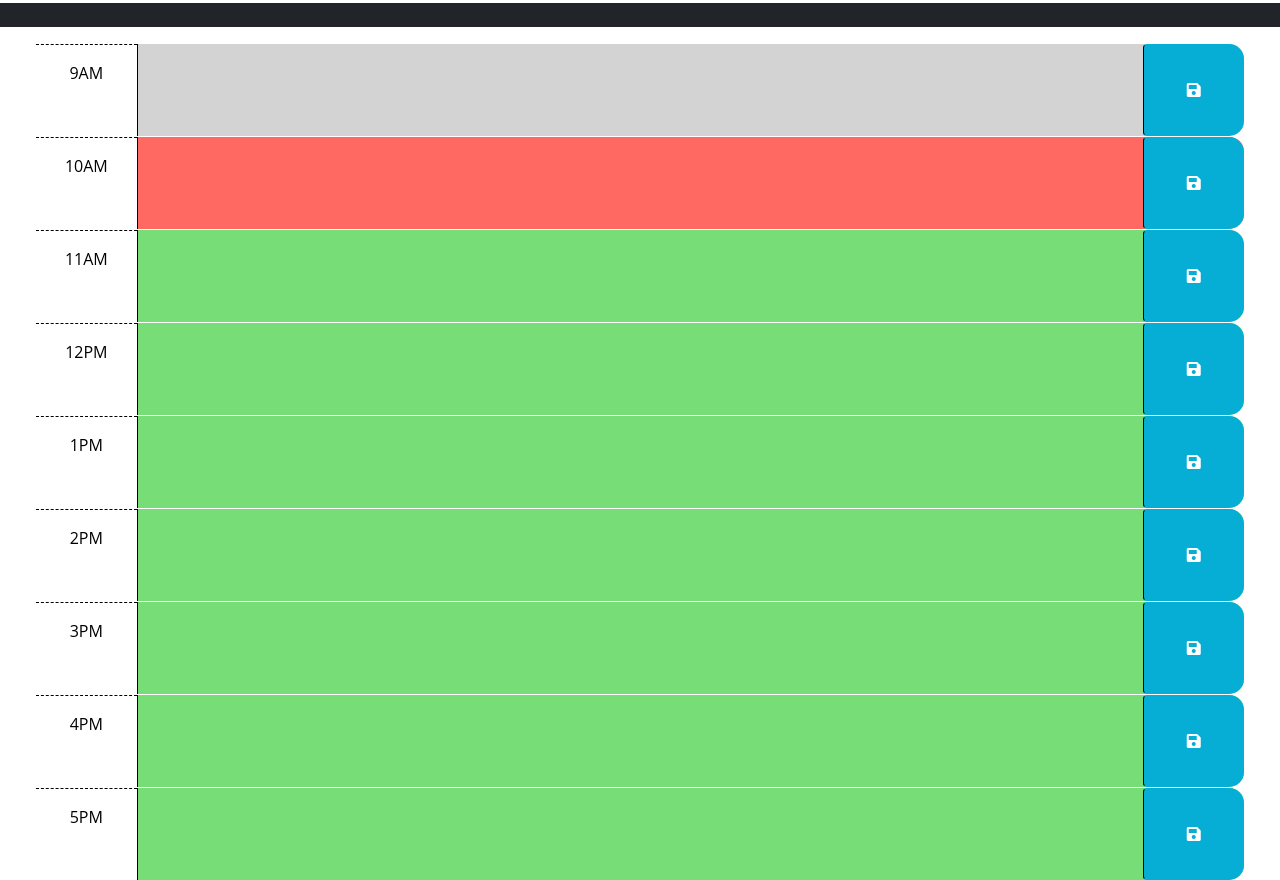
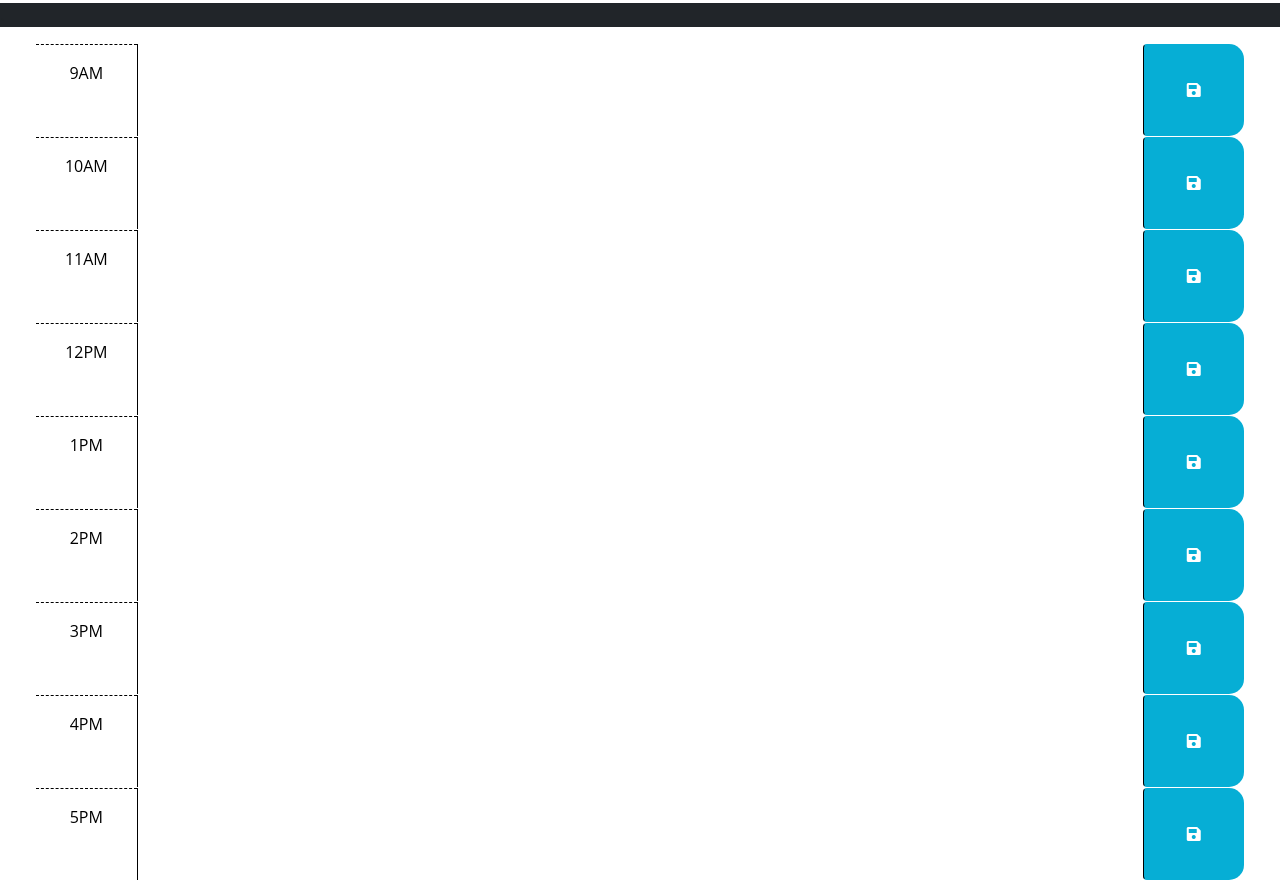
Before and after one commit to justin-schultz37/work-day-scheduler, a plain HTML site: page index.html in a window 1280 px wide. Shown: the part 294-1174 px from the top of the page. Drawn offline with nearby package versions, Linux system fonts and the light colour scheme.

Commit message:
consolidated the time-block class so past, present, and future can be added after localTime is checked

```diff
--- a/index.html
+++ b/index.html
@@ -36,7 +36,7 @@
         -->
 
         <!-- Example of a past time block. The "past" class adds a gray background color. -->
-        <div id="hr9" class="row time-block past">
+        <div id="hr9" class="row time-block">
             <div class="col-2 col-md-1 hour text-center py-3">9AM</div>
             <textarea class="col-8 col-md-10 description" rows="3"> </textarea>
             <button class="btn saveBtn col-2 col-md-1" aria-label="save">
@@ -45,7 +45,7 @@
         </div>
 
         <!-- Example of a present time block. The "present" class adds a red background color. -->
-        <div id="hr10" class="row time-block present">
+        <div id="hr10" class="row time-block">
             <div class="col-2 col-md-1 hour text-center py-3">10AM</div>
             <textarea class="col-8 col-md-10 description" rows="3"> </textarea>
             <button class="btn saveBtn col-2 col-md-1" aria-label="save">
@@ -54,49 +54,49 @@
         </div>
 
         <!-- Example of a future time block. The "future" class adds a green background color. -->
-        <div id="hr11" class="row time-block future">
+        <div id="hr11" class="row time-block">
             <div class="col-2 col-md-1 hour text-center py-3">11AM</div>
             <textarea class="col-8 col-md-10 description" rows="3"> </textarea>
             <button class="btn saveBtn col-2 col-md-1" aria-label="save">
                 <i class="fas fa-save" aria-hidden="true"></i>
             </button>
         </div>
-        <div id="hr12" class="row time-block future">
+        <div id="hr12" class="row time-block">
             <div class="col-2 col-md-1 hour text-center py-3">12PM</div>
             <textarea class="col-8 col-md-10 description" rows="3"> </textarea>
             <button class="btn saveBtn col-2 col-md-1" aria-label="save">
                 <i class="fas fa-save" aria-hidden="true"></i>
             </button>
         </div>
-        <div id="hr13" class="row time-block future">
+        <div id="hr13" class="row time-block">
             <div class="col-2 col-md-1 hour text-center py-3">1PM</div>
             <textarea class="col-8 col-md-10 description" rows="3"> </textarea>
             <button class="btn saveBtn col-2 col-md-1" aria-label="save">
                 <i class="fas fa-save" aria-hidden="true"></i>
             </button>
         </div>
-        <div id="hr14" class="row time-block future">
+        <div id="hr14" class="row time-block">
             <div class="col-2 col-md-1 hour text-center py-3">2PM</div>
             <textarea class="col-8 col-md-10 description" rows="3"> </textarea>
             <button class="btn saveBtn col-2 col-md-1" aria-label="save">
                 <i class="fas fa-save" aria-hidden="true"></i>
             </button>
         </div>
-        <div id="hr15" class="row time-block future">
+        <div id="hr15" class="row time-block">
             <div class="col-2 col-md-1 hour text-center py-3">3PM</div>
             <textarea class="col-8 col-md-10 description" rows="3"> </textarea>
             <button class="btn saveBtn col-2 col-md-1" aria-label="save">
                 <i class="fas fa-save" aria-hidden="true"></i>
             </button>
         </div>
-        <div id="hr16" class="row time-block future">
+        <div id="hr16" class="row time-block">
             <div class="col-2 col-md-1 hour text-center py-3">4PM</div>
             <textarea class="col-8 col-md-10 description" rows="3"> </textarea>
             <button class="btn saveBtn col-2 col-md-1" aria-label="save">
                 <i class="fas fa-save" aria-hidden="true"></i>
             </button>
         </div>
-        <div id="hr17" class="row time-block future">
+        <div id="hr17" class="row time-block">
             <div class="col-2 col-md-1 hour text-center py-3">5PM</div>
             <textarea class="col-8 col-md-10 description" rows="3"> </textarea>
             <button class="btn saveBtn col-2 col-md-1" aria-label="save">
```
Also changed, not shown: 1 other file.
